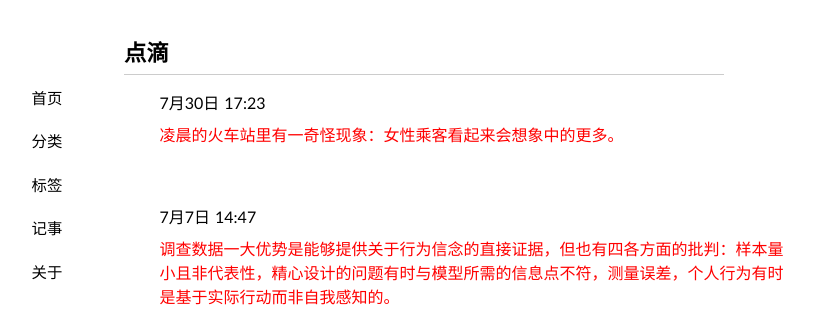
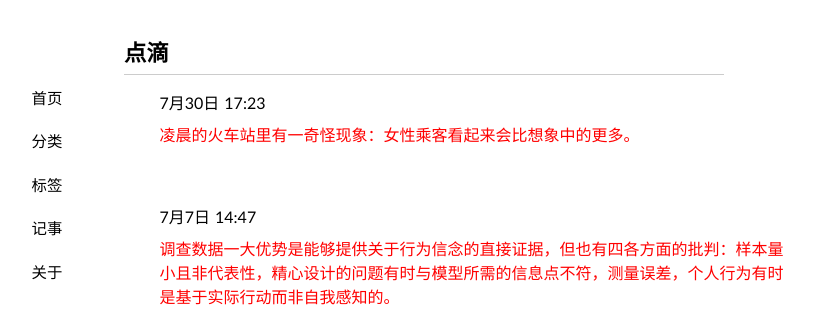
Before and after one commit to wuyy2007/wanguolin.github.io, a Jekyll site: the page built from tlog/index.md, in a window 1280 px wide. Shown: the top 317 px of the page, without its empty margins (216-1030 px from the left). Built offline with Jekyll 4.4.1, drawn with Linux system fonts in a browser that asks for light colours; nearby versions of some CDN libraries; some web fonts are replaced.

Commit message:
Update index.md

```diff
--- a/tlog/index.md
+++ b/tlog/index.md
@@ -114,7 +114,7 @@
 
 		<span  class = "space">
 			<p>7月30日 17:23</p>
-			<font  color="red">凌晨的火车站里有一奇怪现象：女性乘客看起来会想象中的更多。</font>
+			<font  color="red">凌晨的火车站里有一奇怪现象：女性乘客看起来会比想象中的更多。</font>
 
 		</span>
 
```
